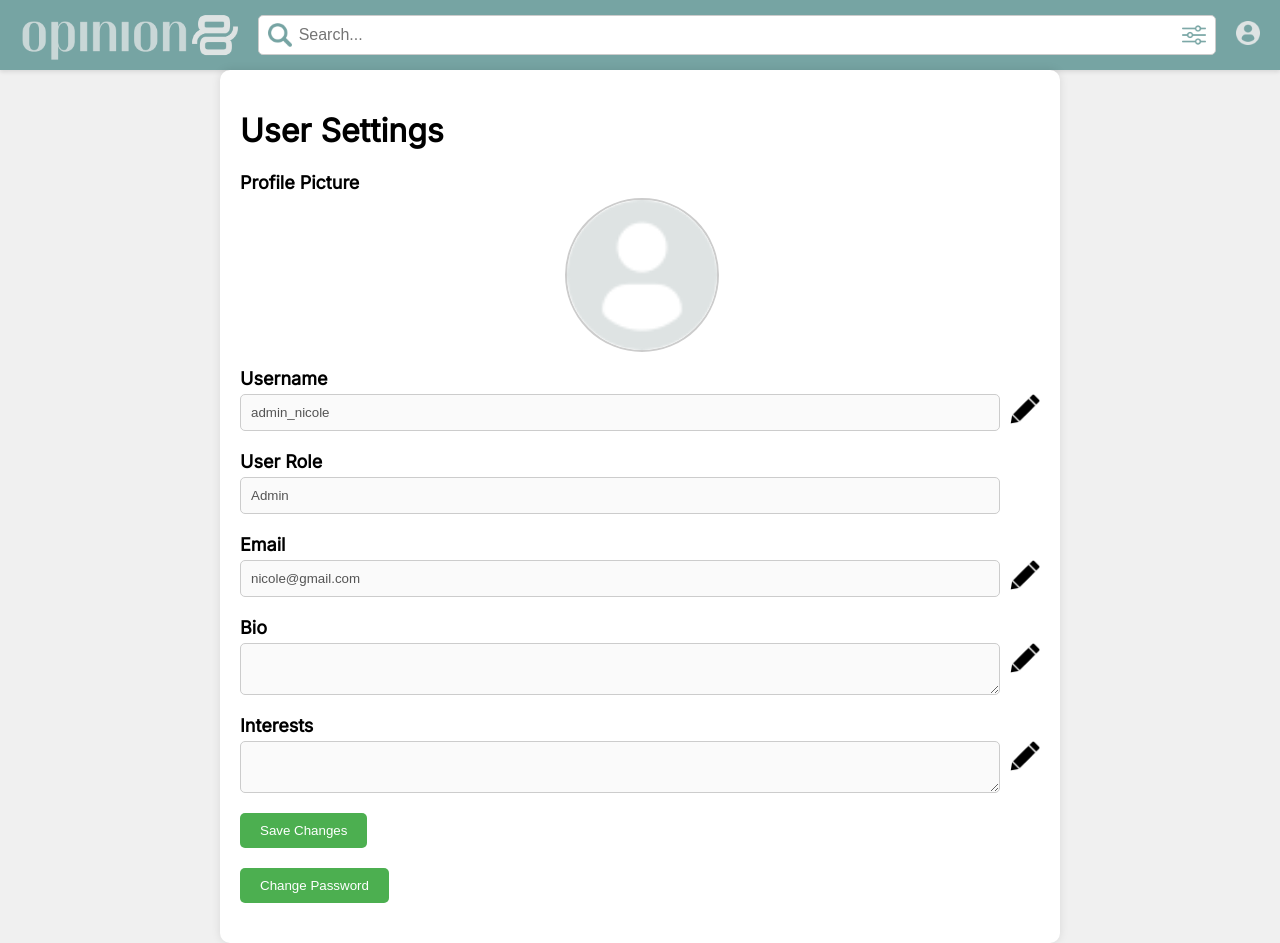
After one commit to nicole-buere/opinion8, a PHP site: page /user_settings.php in a window 1280 px wide. The commit adds this page. Run offline with PHP 8.4, Linux system fonts and the light colour scheme; a user stored in the database is signed in; data comes from the database, SQL or seed files in the repository.

Commit message:
INTEGRATED USER_SETTINGS
Created user_settings php,css,action_php
Added pen.png as an edit icon
Modified header css and admin_homepage.php for user_settings

```diff
--- a/css/header.css
+++ b/css/header.css
@@ -59,4 +59,5 @@ body {
 
 .user-icon {
     height: 24px; /* Adjust as needed */
+    cursor: pointer;
 }
--- /dev/null
+++ b/css/user_settings.css
@@ -0,0 +1,195 @@
+/* user_settings.css */
+
+body {
+    font-family: Arial, sans-serif;
+    background-color: #f0f0f0;
+    margin: 0;
+    padding: 20px;
+}
+
+.settings-container {
+    max-width: 800px;
+    margin: 0 auto;
+    padding: 20px;
+    background-color: #ffffff;
+    border-radius: 10px;
+    box-shadow: 0 0 10px rgba(0, 0, 0, 0.1);
+}
+
+.form-group {
+    margin-bottom: 20px;
+    position: relative;
+}
+
+.form-group label {
+    display: block;
+    margin-bottom: 5px;
+    font-size: 18px;
+    font-weight: bold;
+}
+
+.form-group input, .form-group textarea {
+    width: calc(100% - 40px);
+    padding: 10px;
+    border: 1px solid #ccc;
+    border-radius: 5px;
+    box-sizing: border-box;
+    float: left;
+}
+
+.form-group .edit-icon {
+    float: right;
+    width: 30px;
+    cursor: pointer;
+}
+
+.form-group:after {
+    content: "";
+    display: table;
+    clear: both;
+}
+
+.profile-picture-wrapper {
+    position: relative;
+    width: 150px;
+    height: 150px;
+    margin: 0 auto;
+}
+
+.profile-picture {
+    width: 100%;
+    height: 100%;
+    border-radius: 50%;
+    border: 2px solid #ccc;
+}
+
+.change-picture-overlay {
+    position: absolute;
+    top: 0;
+    left: 0;
+    width: 100%;
+    height: 100%;
+    border-radius: 50%;
+    display: flex;
+    justify-content: center;
+    align-items: center;
+    background-color: rgba(0, 0, 0, 0.6);
+    opacity: 0;
+    transition: opacity 0.3s;
+}
+
+.profile-picture-wrapper:hover .change-picture-overlay {
+    opacity: 1;
+}
+
+.change-picture-button {
+    background-color: #ffffff;
+    color: #000000;
+    padding: 10px 20px;
+    border: none;
+    border-radius: 5px;
+    cursor: pointer;
+}
+
+.change-picture-button:hover {
+    background-color: #e0e0e0;
+}
+
+.save-changes-button, .change-password-button {
+    display: block;
+    margin: 20px 0;
+    padding: 10px 20px;
+    background-color: #4CAF50;
+    color: #ffffff;
+    border: none;
+    border-radius: 5px;
+    cursor: pointer;
+}
+
+.save-changes-button:hover, .change-password-button:hover {
+    background-color: #45a049;
+}
+
+.modal {
+    display: none;
+    position: fixed;
+    top: 0;
+    left: 0;
+    width: 100%;
+    height: 100%;
+    background: rgba(0, 0, 0, 0.5);
+    justify-content: center;
+    align-items: center;
+}
+
+.modal-content {
+    background: #fff;
+    padding: 20px;
+    border-radius: 10px;
+    width: 400px;
+    box-shadow: 0 0 10px rgba(0, 0, 0, 0.1);
+    position: relative;
+}
+
+.modal-content h2 {
+    margin-top: 0;
+}
+
+.close {
+    position: absolute;
+    top: 10px;
+    right: 10px;
+    cursor: pointer;
+    font-size: 20px;
+}
+
+/* Styling for modal form */
+.modal-content form {
+    display: flex;
+    flex-direction: column;
+}
+
+.modal-content form .form-group {
+    margin-bottom: 15px;
+}
+
+.modal-content form .form-group label {
+    font-size: 16px;
+    margin-bottom: 5px;
+}
+
+.modal-content form .form-group input {
+    width: calc(100% - 20px);
+    padding: 10px;
+    border: 1px solid #ccc;
+    border-radius: 5px;
+    box-sizing: border-box;
+}
+
+.modal-buttons {
+    display: flex;
+    justify-content: flex-end;
+    gap: 10px;
+}
+
+.modal-content form button {
+    padding: 10px 20px;
+    background-color: #4CAF50;
+    color: #ffffff;
+    border: none;
+    border-radius: 5px;
+    cursor: pointer;
+    align-self: flex-end;
+}
+
+.modal-content form button:hover {
+    background-color: #45a049;
+}
+
+.modal-content form .cancel-button {
+    background-color: #f44336;
+}
+
+.modal-content form .cancel-button:hover {
+    background-color: #e53935;
+}
--- a/views/admin_homepage.php
+++ b/views/admin_homepage.php
@@ -17,7 +17,9 @@
                 </a>
             </div>
         </div>
-        <img src="../assets/user.png" alt="user-icon" class="icon user-icon">
+        <a href="user_settings.php" title="User Settings">
+            <img src="../assets/user.png" alt="user-icon" class="icon user-icon">
+        </a>
     </div>
 
     <div class="content-box">
--- /dev/null
+++ b/views/user_settings.php
@@ -0,0 +1,178 @@
+<?php
+session_start();
+include '../includes/db.php'; // Ensure the correct path
+
+$userId = $_SESSION['user_id'];
+$query = "SELECT username, role, email, bio, interests FROM userdb WHERE userID = ?";
+$stmt = $conn->prepare($query);
+if ($stmt === false) {
+    die('Prepare failed: ' . htmlspecialchars($conn->error));
+}
+$stmt->bind_param('i', $userId);
+$stmt->execute();
+$stmt->bind_result($username, $role, $email, $bio, $interests);
+$stmt->fetch();
+?>
+
+<!DOCTYPE html>
+<html lang="en">
+<head>
+    <meta charset="UTF-8">
+    <meta name="viewport" content="width=device-width, initial-scale=1.0">
+    <title>User Settings</title>
+    <link rel="stylesheet" href="../css/user_settings.css">
+    <link rel="stylesheet" href="../css/header.css">
+</head>
+<body>
+    <div class="header">
+        <img src="../assets/alt_logo.png" alt="alt-logo" class="alt-logo">
+        <div class="search-container">
+            <div class="search-bar-wrapper">
+                <img src="../assets/search icon.png" alt="search-icon" class="search-icon">
+                <input type="text" placeholder="Search..." class="search-bar">
+                <a href="search.php" class="search-link">
+                    <img src="../assets/advance search filter.png" alt="filter-icon" class="filter-icon">
+                </a>
+            </div>
+        </div>
+        <a href="user_settings.php" title="User Settings">
+            <img src="../assets/user.png" alt="user-icon" class="icon user-icon">
+        </a>
+    </div>
+
+    <div class="settings-container">
+        <h1>User Settings</h1>
+        <form id="user-settings-form" enctype="multipart/form-data">
+            <div class="form-group">
+                <label for="profile-picture">Profile Picture</label>
+                <div class="profile-picture-wrapper">
+                    <img src="../assets/user.png" alt="Profile Picture" id="profile-picture-preview" class="profile-picture">
+                    <div class="change-picture-overlay">
+                        <button type="button" class="change-picture-button" onclick="document.getElementById('profile-picture').click()">Change Picture</button>
+                        <input type="file" id="profile-picture" name="profile_picture" accept="image/*" style="display:none;">
+                    </div>
+                </div>
+            </div>
+            <div class="form-group">
+                <label for="username">Username</label>
+                <input type="text" id="username" name="username" value="<?php echo htmlspecialchars($username); ?>" disabled>
+                <img src="../assets/pen.png" alt="Edit" class="edit-icon" onclick="openEditModal('username', '<?php echo htmlspecialchars($username); ?>')">
+            </div>
+            <div class="form-group">
+                <label for="role">User Role</label>
+                <input type="text" id="role" name="role" value="<?php echo htmlspecialchars($role); ?>" disabled>
+            </div>
+            <div class="form-group">
+                <label for="email">Email</label>
+                <input type="email" id="email" name="email" value="<?php echo htmlspecialchars($email); ?>" disabled>
+                <img src="../assets/pen.png" alt="Edit" class="edit-icon" onclick="openEditModal('email', '<?php echo htmlspecialchars($email); ?>')">
+            </div>
+            <div class="form-group">
+                <label for="bio">Bio</label>
+                <textarea id="bio" name="bio" disabled><?php echo htmlspecialchars($bio); ?></textarea>
+                <img src="../assets/pen.png" alt="Edit" class="edit-icon" onclick="openEditModal('bio', '<?php echo htmlspecialchars($bio); ?>')">
+            </div>
+            <div class="form-group">
+                <label for="interests">Interests</label>
+                <textarea id="interests" name="interests" disabled><?php echo htmlspecialchars($interests); ?></textarea>
+                <img src="../assets/pen.png" alt="Edit" class="edit-icon" onclick="openEditModal('interests', '<?php echo htmlspecialchars($interests); ?>')">
+            </div>
+            <button type="submit" class="save-changes-button">Save Changes</button>
+        </form>
+        <button type="button" class="change-password-button" onclick="openChangePassword()">Change Password</button>
+    </div>
+
+    <div id="edit-modal" class="modal">
+        <div class="modal-content">
+            <span class="close" onclick="closeEditModal()">&times;</span>
+            <h2>Edit <span id="edit-field-name"></span></h2>
+            <form id="edit-form">
+                <input type="hidden" id="field" name="field">
+                <input type="text" id="new-value" name="new_value">
+                <div class="modal-buttons">
+                    <button type="button" class="cancel-button" onclick="closeEditModal()">Cancel</button>
+                    <button type="button" onclick="saveEdit()">Save</button>
+                </div>
+            </form>
+        </div>
+    </div>
+
+    <div id="change-password-modal" class="modal">
+        <div class="modal-content">
+            <span class="close" onclick="closeChangePassword()">&times;</span>
+            <h2>Change Password</h2>
+            <form id="change-password-form">
+                <div class="form-group">
+                    <label for="new-password">New Password</label>
+                    <input type="password" id="new-password" name="new_password">
+                </div>
+                <div class="modal-buttons">
+                    <button type="button" class="cancel-button" onclick="closeChangePassword()">Cancel</button>
+                    <button type="button" onclick="changePassword()">Change Password</button>
+                </div>
+            </form>
+        </div>
+    </div>
+
+    <script>
+        document.getElementById('profile-picture').addEventListener('change', function(event) {
+            const file = event.target.files[0];
+            const reader = new FileReader();
+            reader.onload = function(e) {
+                document.getElementById('profile-picture-preview').src = e.target.result;
+            }
+            reader.readAsDataURL(file);
+        });
+
+        function openEditModal(field, value) {
+            document.getElementById('field').value = field;
+            document.getElementById('new-value').value = value;
+            document.getElementById('edit-field-name').textContent = field;
+            document.getElementById('edit-modal').style.display = 'flex';
+        }
+
+        function closeEditModal() {
+            document.getElementById('edit-modal').style.display = 'none';
+        }
+
+        function saveEdit() {
+            var formData = new FormData(document.getElementById('edit-form'));
+            formData.append('action', 'save_edit');
+
+            fetch('user_settings_action.php', {
+                method: 'POST',
+                body: formData
+            }).then(response => response.json())
+              .then(data => {
+                  if (data.status === 'success') {
+                      location.reload();
+                  }
+              });
+        }
+
+        function openChangePassword() {
+            document.getElementById('change-password-modal').style.display = 'flex';
+        }
+
+        function closeChangePassword() {
+            document.getElementById('change-password-modal').style.display = 'none';
+        }
+
+        function changePassword() {
+            var formData = new FormData(document.getElementById('change-password-form'));
+            formData.append('action', 'change_password');
+
+            fetch('user_settings_action.php', {
+                method: 'POST',
+                body: formData
+            }).then(response => response.json())
+              .then(data => {
+                  if (data.status === 'success') {
+                      alert('Password changed successfully.');
+                      closeChangePassword();
+                  }
+              });
+        }
+    </script>
+</body>
+</html>
```
Also changed, not shown: actions/user_settings_action.php (added, +58 -0 lines), assets/pen.png (added).
